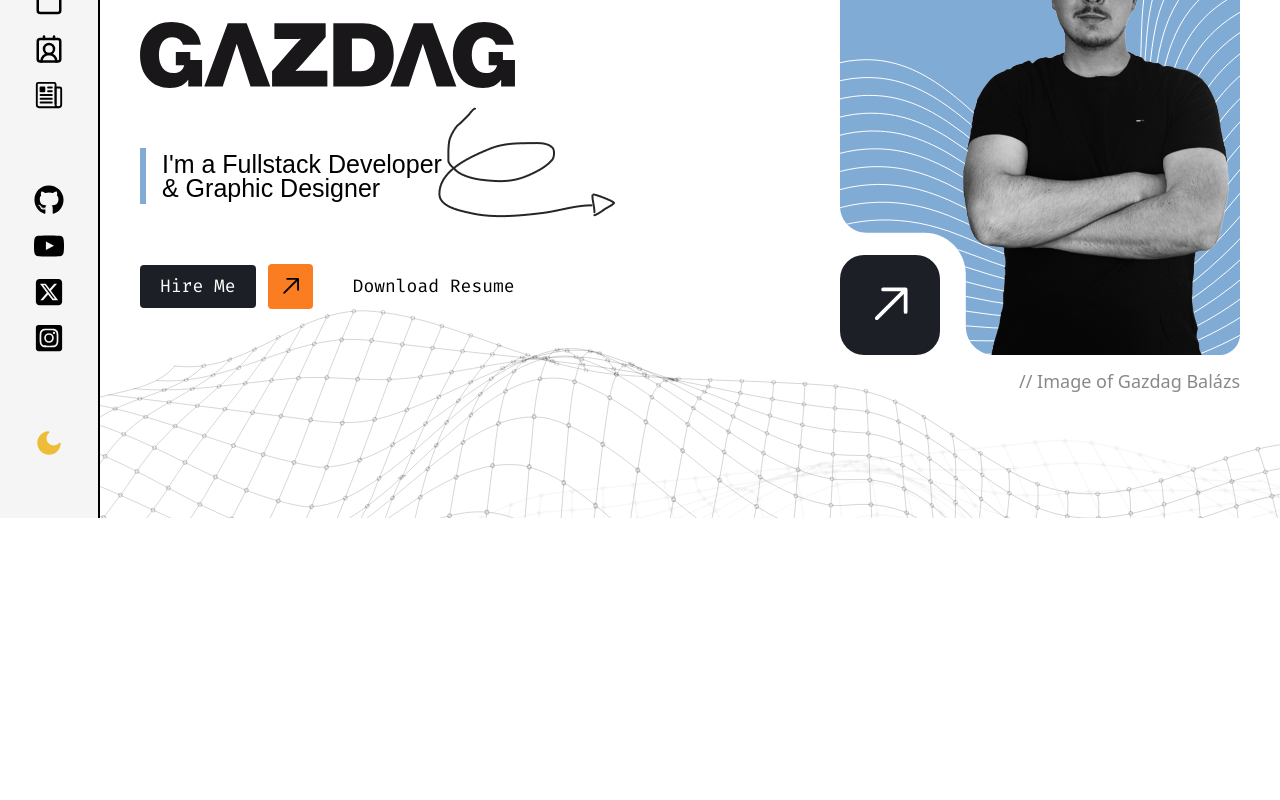
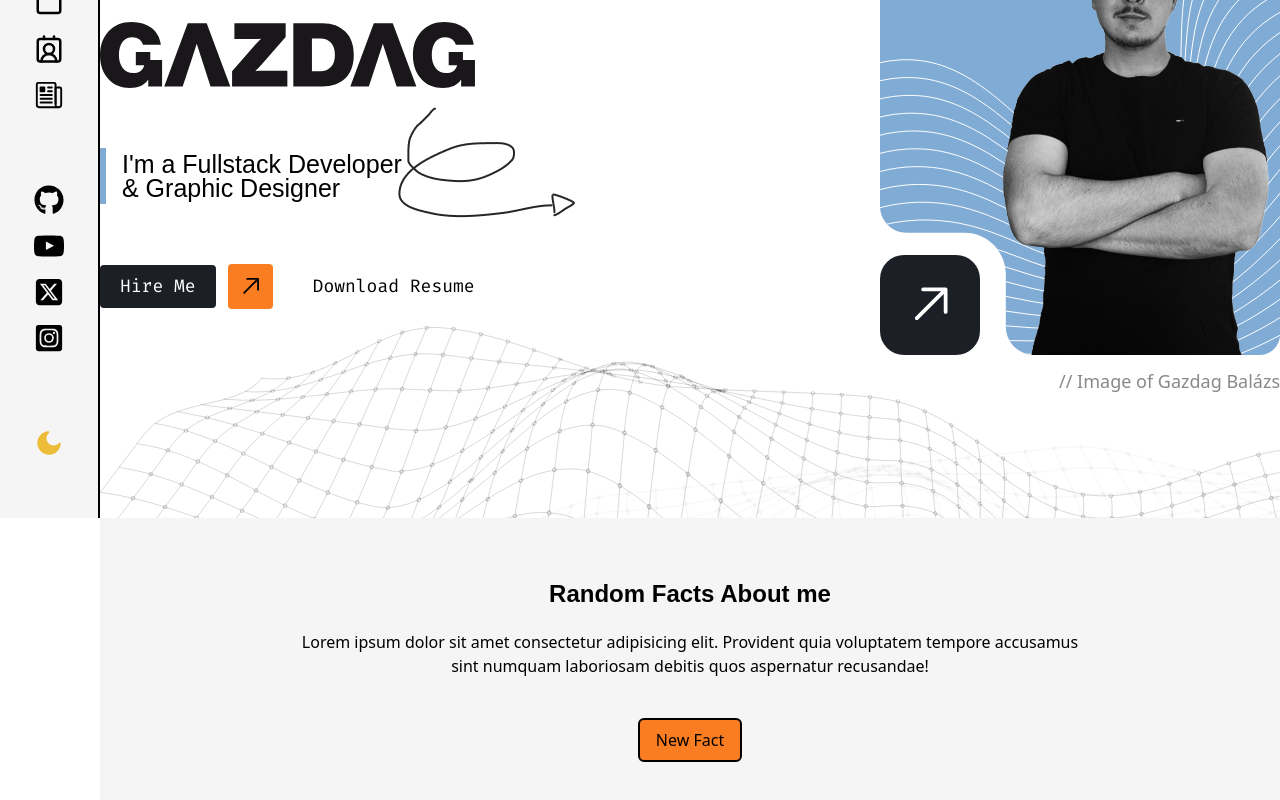
Before and after one commit to GazdagB/my-portfolio-, a React (Vite) app: page / in a window 1280 px wide. Shown: the part 282-1082 px from the top of the page. Before the commit the page ends 800 px from the top, so only its background shows below. Built offline with nearby package versions, Linux system fonts and the light colour scheme; no server answers; a web font is replaced by a local one.

Commit message:
✨ Adds button hover animation

```diff
--- a/src/App.tsx
+++ b/src/App.tsx
@@ -1,9 +1,11 @@
+import Facts from "./components/Facts";
 import Hero from "./components/Hero";
 
 function App() {
   return (
-   <div>
-    <Hero/>
+   <div className="ps-[100px]">
+      <Hero/>
+      <Facts/>
    </div>
   );
 }
--- /dev/null
+++ b/src/components/Facts.tsx
@@ -0,0 +1,12 @@
+
+const Facts = () => {
+  return (
+    <div className="bg-off-white flex flex-col items-center justify-center py-15">
+        <h2 className="text-2xl font-d-sans font-bold mb-5">Random Facts About me</h2>
+        <p className="mb-10 max-w-200 text-center ">Lorem ipsum dolor sit amet consectetur adipisicing elit. Provident quia voluptatem tempore accusamus sint numquam laboriosam debitis quos aspernatur recusandae!</p>
+        <button className="py-2 px-4 rounded-md cursor-pointer border-2 border-black btn-animation">New Fact</button>
+    </div>
+  )
+}
+
+export default Facts
--- a/src/components/Hero.tsx
+++ b/src/components/Hero.tsx
@@ -18,7 +18,7 @@ const Hero = () => {
         </div>
         <div className="flex items-center justify-between w-full max-w-[1200px] gap-10 min-h-[80vh]  ">
           {/* Left */}
-          <div className="relative ps-[100px]">
+          <div className="relative">
             <div className="text-[30px] flex flex-col mb-5">
               <p className="mb-[-15px] text-primary font-[500] font-t-sans">Hi!</p>
               <p className="font-[400] font-t-sans">MY NAME IS:</p>
--- a/src/index.css
+++ b/src/index.css
@@ -37,3 +37,33 @@ font-style: normal;
   --font-sans: var(--font-geist-sans);
   --font-mono: var(--font-geist-mono);
 }
+
+.btn-animation{
+position: relative;
+z-index: 1;
+overflow: hidden;
+background-color: var(--secondary-color);
+transition: scale 0.3s cubic-bezier(0.075, 0.82, 0.165, 1);
+}
+
+.btn-animation:hover{
+  color: var(--off-white);
+  scale: 110%;
+}
+
+.btn-animation::before{
+  content: "";
+  width: 100%;
+  height: 100%;
+  position: absolute;
+  background-color: var(--charcoal);
+  top: 0;
+  right: 0;
+  z-index: -1;
+  transform: translateX(-100%);
+  transition: all 0.4s cubic-bezier(0.075, 0.82, 0.165, 1);
+}
+
+.btn-animation:hover::before{
+  transform: translateX(0);
+}
```
